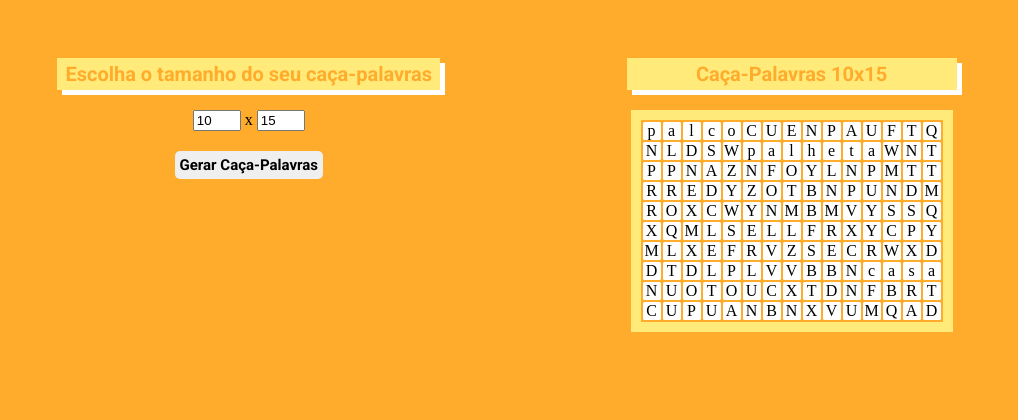
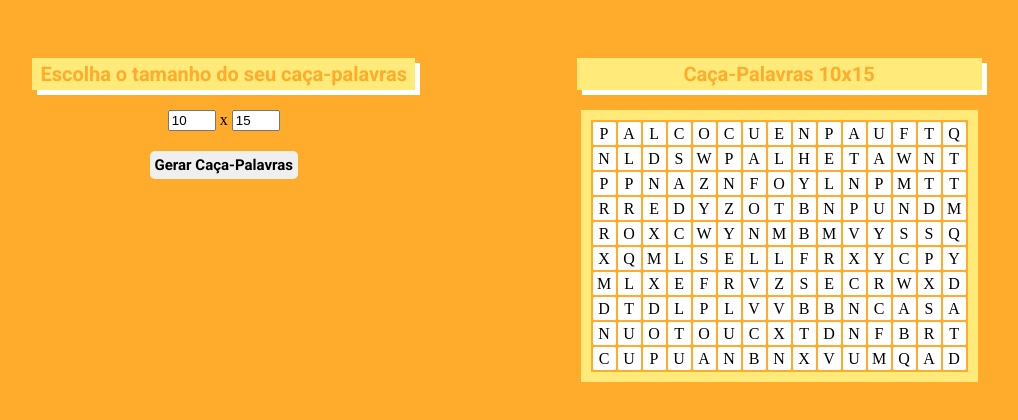
Before and after one commit to adelesouza/caca-palavras, a website with bundled scripts: page src/index.html in a window 1280 px wide. Both pictures are taken after a click on the button "Gerar Caça-Palavras". Shown: the whole page, without its empty margins (141-1159 px from the left). Built offline with nearby package versions, Linux system fonts and the light colour scheme.

Commit message:
uppercase das letras e padding da tabela

```diff
--- a/src/css/style.css
+++ b/src/css/style.css
@@ -81,16 +81,17 @@ h2 {
 }
 #table {
   border: 10px solid #ffea7a;
+  text-transform: uppercase;
 }
-table {
+/* table {
   width: 100%;
-}
+} */
 td {
   background-color: white;
   height: 3px;
   width: 18px;
   margin: 0;
-  padding: 0;
+  padding: 2.5px;
   text-align: center;
   border-radius: 1.5px;
 }
```
